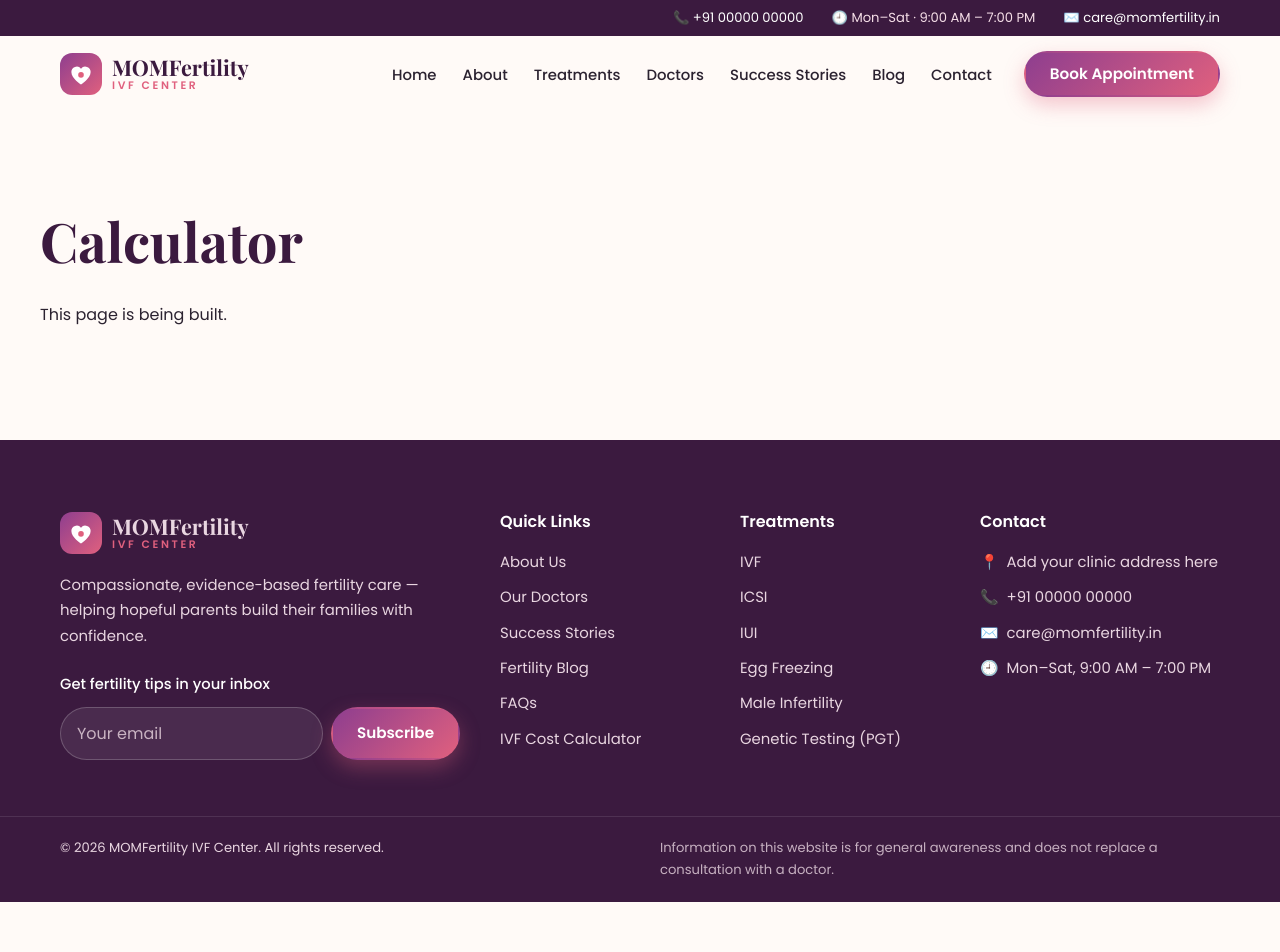
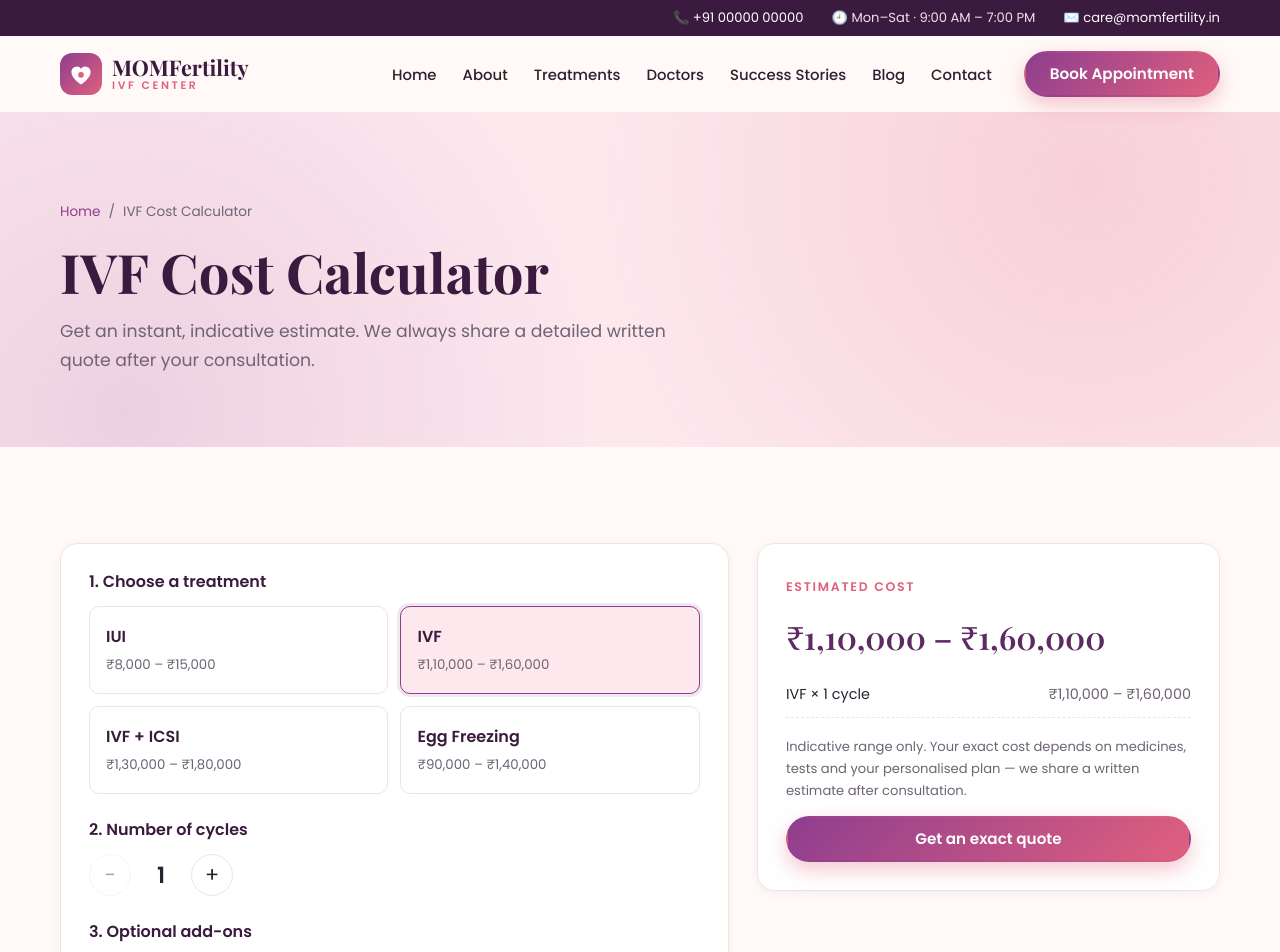
Before and after one commit to HetalRupareliya91/momfertility-ivf-center, a React (Vite) app in the folder client/: page /ivf-cost-calculator in a window 1280 px wide. Shown: the top 952 px of the page. Before the commit the page ends 902 px from the top, so only its background shows below. Built offline with nearby package versions, Linux system fonts and the light colour scheme; no server answers.

Commit message:
feat(client): add IVF cost calculator page

```diff
--- a/client/src/pages/Calculator.jsx
+++ b/client/src/pages/Calculator.jsx
@@ -1,8 +1,21 @@
+import PageHeader from '../components/PageHeader.jsx';
+import CostCalculator from '../components/CostCalculator.jsx';
+import usePageTitle from '../hooks/usePageTitle.js';
+
 export default function Calculator() {
+  usePageTitle('IVF Cost Calculator', 'Get an instant, indicative estimate for IVF, ICSI, IUI and egg freezing at MOMFertility IVF Center.');
+
   return (
-    <section className="section container">
-      <h1>Calculator</h1>
-      <p>This page is being built.</p>
-    </section>
+    <>
+      <PageHeader
+        title="IVF Cost Calculator"
+        subtitle="Get an instant, indicative estimate. We always share a detailed written quote after your consultation."
+      />
+      <section className="section">
+        <div className="container">
+          <CostCalculator />
+        </div>
+      </section>
+    </>
   );
 }
```
